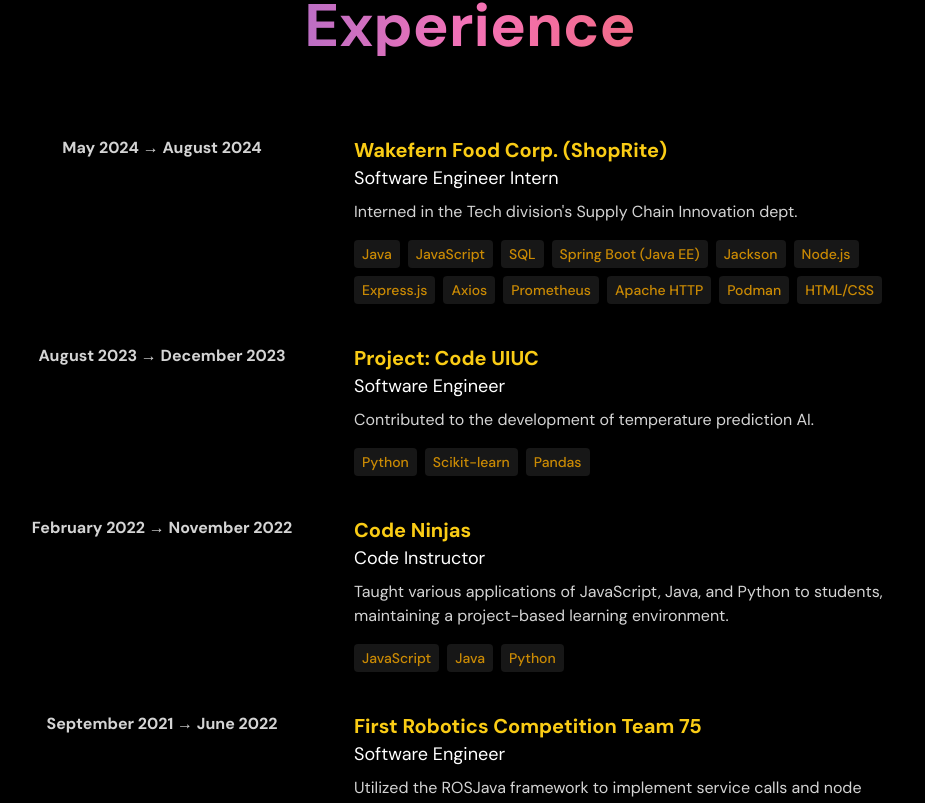
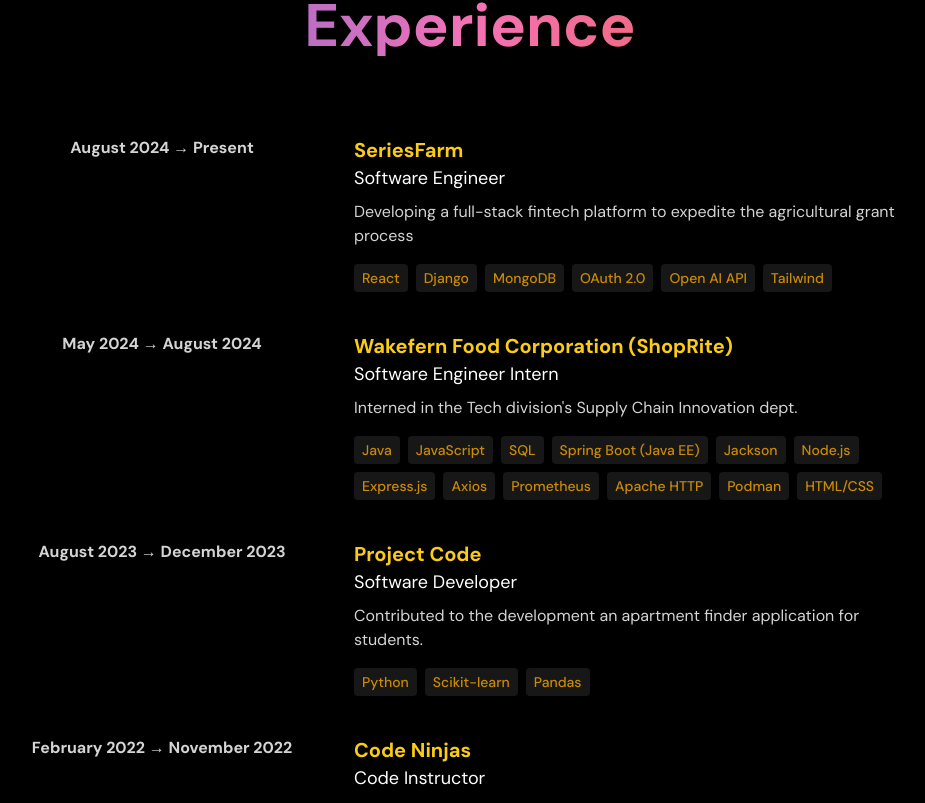
Before and after one commit to dilanchoksi/personal-website, a React (Vite) app: page / in a window 1280 px wide. Shown: the part 2010-2813 px from the top of the page, without its empty margins (170-1095 px from the left). Built offline with nearby package versions, Linux system fonts and the light colour scheme.

Commit message:
constant updates

```diff
--- a/src/constants/constants.js
+++ b/src/constants/constants.js
@@ -20,7 +20,7 @@
   { language: "Java", frameworks: ["Spring Boot", "Java EE", "Jackson"] },
   {
     language: "Python",
-    frameworks: ["Pandas", "TensorFlow", "Scikit-learn", "NumPy"],
+    frameworks: ["Pandas", "Scikit-learn", "NumPy"],
   },
   {
     language: "JavaScript",
@@ -42,9 +42,23 @@
 
 export const EXPERIENCES = [
   {
+    year: "August 2024 \u2192 Present",
+    role: "Software Engineer",
+    company: "SeriesFarm",
+    description: `Developing a full-stack fintech platform to expedite the agricultural grant process`,
+    technologies: [
+      "React",
+      "Django",
+      "MongoDB",
+      "OAuth 2.0",
+      "Open AI API",
+      "Tailwind",
+    ],
+  },
+  {
     year: "May 2024 \u2192 August 2024",
     role: "Software Engineer Intern",
-    company: "Wakefern Food Corp. (ShopRite)",
+    company: "Wakefern Food Corporation (ShopRite)",
     description: `Interned in the Tech division's Supply Chain Innovation dept.`,
     technologies: [
       "Java",
@@ -63,9 +77,9 @@
   },
   {
     year: "August 2023 \u2192 December 2023",
-    role: "Software Engineer",
-    company: "Project: Code UIUC",
-    description: `Contributed to the development of temperature prediction AI.`,
+    role: "Software Developer",
+    company: "Project Code",
+    description: `Contributed to the development an apartment finder application for students.`,
     technologies: ["Python", "Scikit-learn", "Pandas"],
   },
   {
@@ -73,7 +87,7 @@
     role: "Code Instructor",
     company: "Code Ninjas",
     description: `Taught various applications of JavaScript, Java, and Python to students, maintaining a project-based learning environment.`,
-    technologies: ["JavaScript", "Java", "Python"],
+    technologies: ["Node.js", "Express.js", "MongoDB", "Axios", "WebSockets"],
   },
   {
     year: "September 2021 \u2192 June 2022",
@@ -135,6 +149,6 @@
 
 export const CONTACT = {
   address: "New York City Metropolitan Area",
-  phoneNo: "908.635.0916",
+  phoneNo: "908-635-0916",
   email: "dilanchoksi@gmail.com",
 };
```
